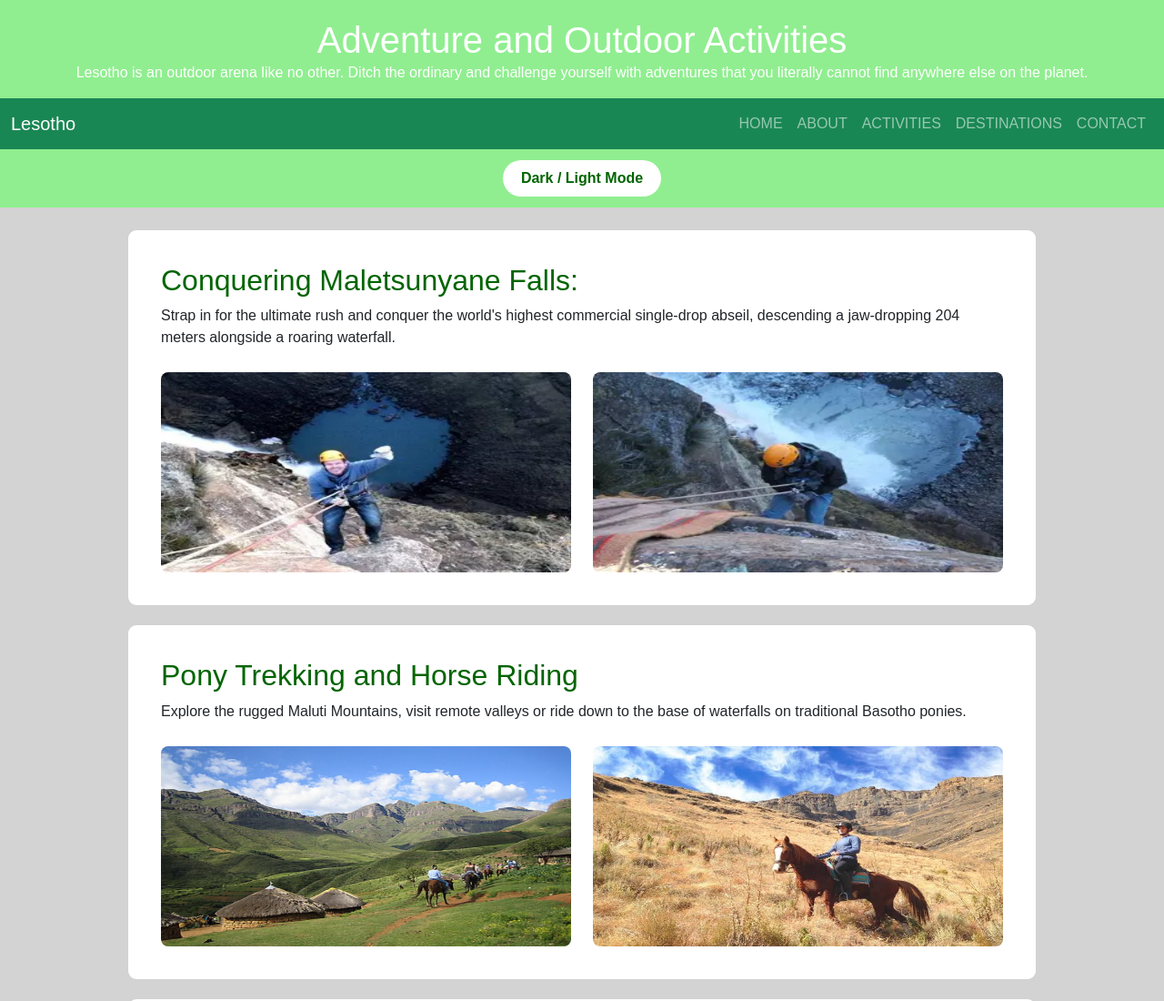
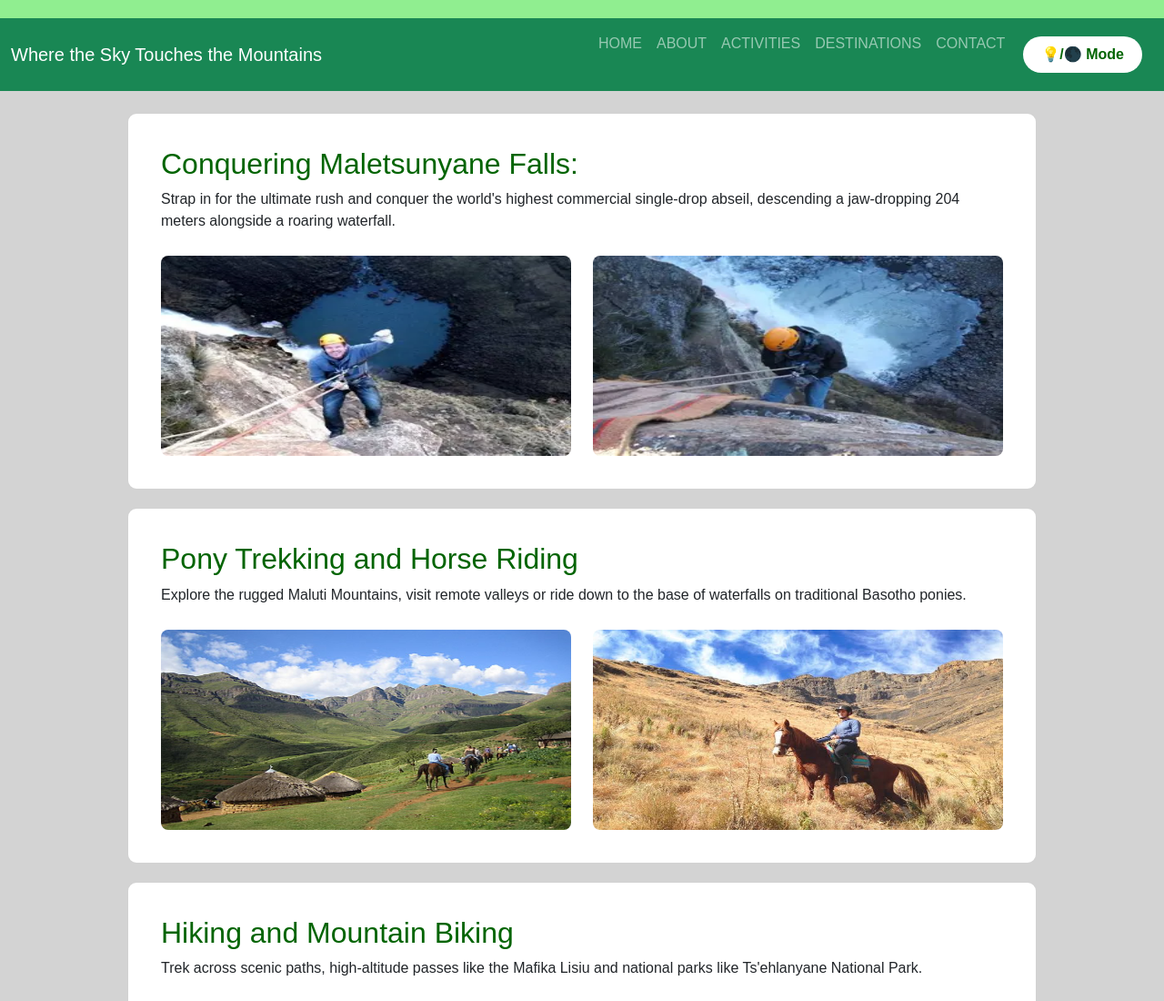
Before and after one commit to kheoanamanakeli04-art/My_website, a plain HTML site: page services.html in a window 1280 px wide. Shown: the top 1100 px of the page at 91% size. Drawn offline with nearby package versions, Linux system fonts and the light colour scheme.

Commit message:
Update services.html

```diff
--- a/services.html
+++ b/services.html
@@ -9,23 +9,19 @@
     <link rel="stylesheet" href="style.css">
 </head>
 <body>
-
 <header>
-    <h1>Adventure and Outdoor Activities</h1>
-    <p>Lesotho is an outdoor arena like no other. Ditch the ordinary and challenge yourself with adventures that you literally cannot find anywhere else on the planet.</p>
     <nav class="navbar navbar-expand-sm navbar-dark bg-success">
         <div class="container-fluid">
-            <a class="navbar-brand" href="index.html">Lesotho</a>
+            <h1 class="navbar-brand">Where the Sky Touches the Mountains</h1>
             <div class="navbar-nav">
                 <a class="nav-link" href="index.html">HOME</a>
                 <a class="nav-link" href="about.html">ABOUT</a>
                 <a class="nav-link" href="services.html">ACTIVITIES</a>
                 <a class="nav-link" href="gallery.html">DESTINATIONS</a>
                 <a class="nav-link" href="contact.html">CONTACT</a>
-            </div>
+                <button class="theme-btn" onclick="changeMode()">💡/🌑 Mode</button>          </div>
         </div>
     </nav>
-    <button class="theme-btn" onclick="changeMode()">Dark / Light Mode</button>
 </header>
 
 <main class="container">
```
